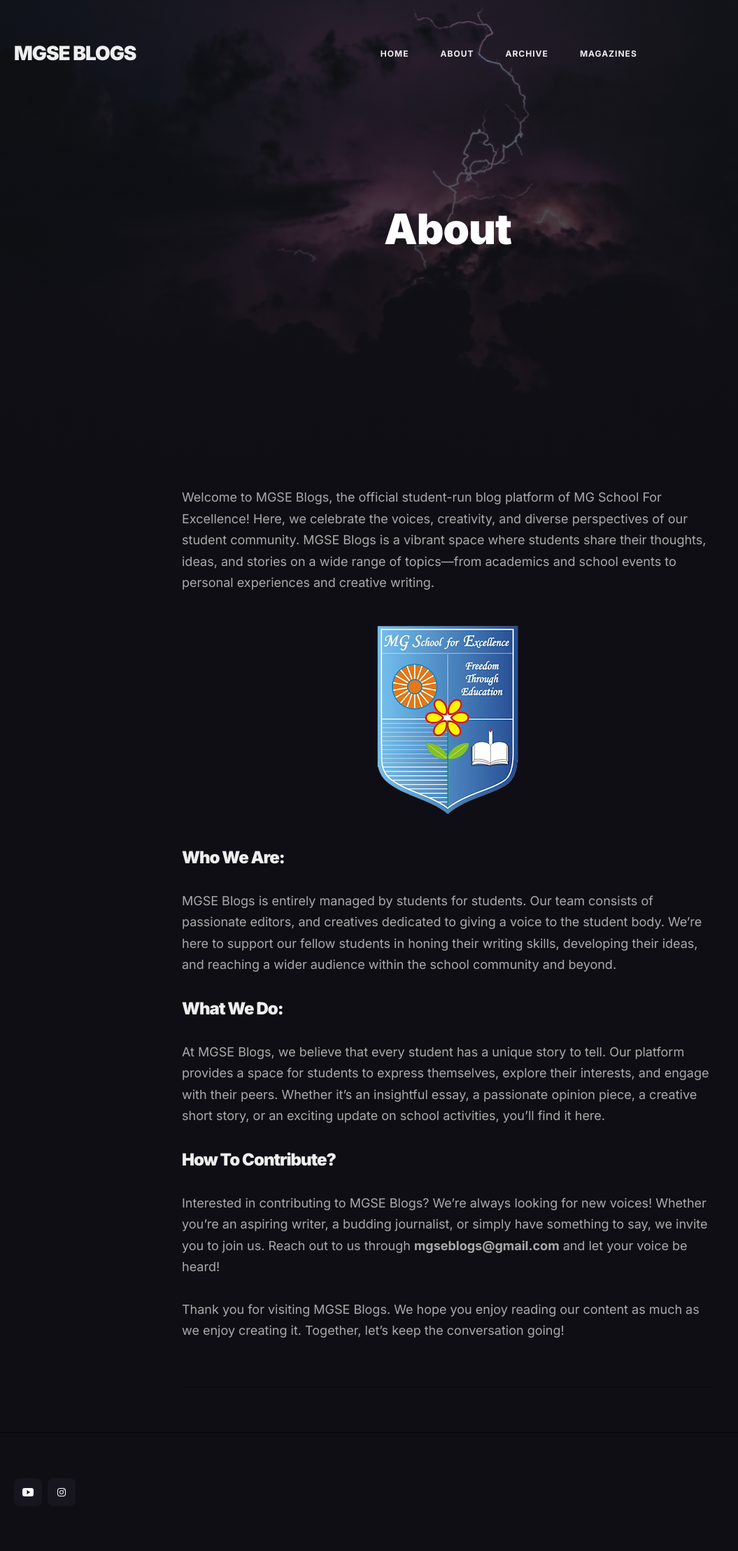
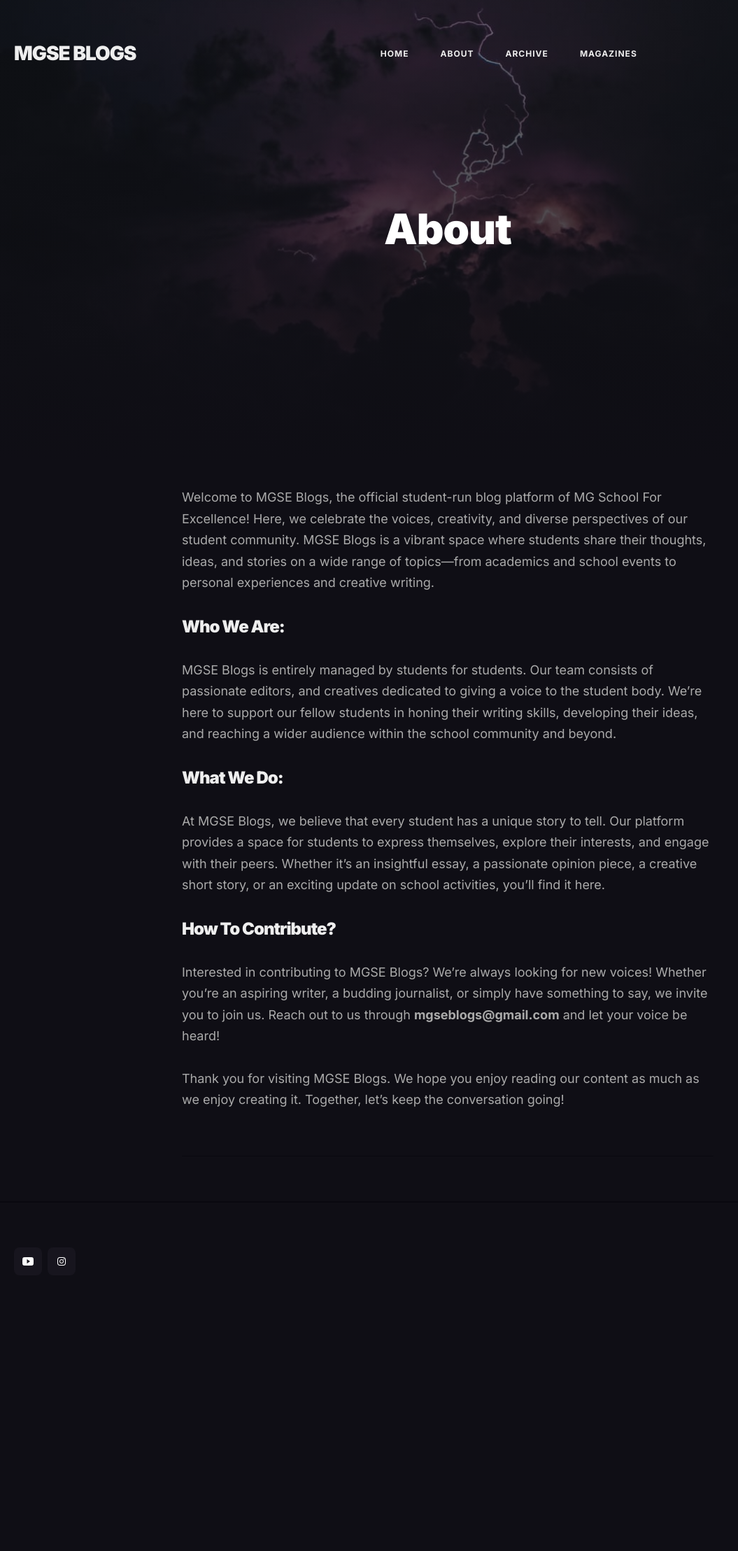
Before and after one commit to MGSE-Blogs/mgse-blogs.github.io, a Jekyll site: the page built from _pages/about.md, in a window 1280 px wide. Shown: the whole page at 70% size, without its empty margins (0-1055 px from the left). Built offline with Jekyll 4.4.1, drawn with Linux system fonts in a browser that asks for light colours; nearby versions of some CDN libraries; after the commit the page ends 1887 px from its top, so only the background shows below that.

Commit message:
Update about.md

```diff
--- a/_pages/about.md
+++ b/_pages/about.md
@@ -4,13 +4,8 @@
 permalink: /about/
 image: '/images/12.jpg'
 ---
+
 Welcome to MGSE Blogs, the official student-run blog platform of MG School For Excellence! Here, we celebrate the voices, creativity, and diverse perspectives of our student community. MGSE Blogs is a vibrant space where students share their thoughts, ideas, and stories on a wide range of topics—from academics and school events to personal experiences and creative writing.
-
-
-<p align="center">
-  <img src="https://github.com/MGSE-Blogs/mgse-blogs.github.io/blob/main/images/slogo.png"/>
-</p>
-
 
 ### Who We Are:
 
```
